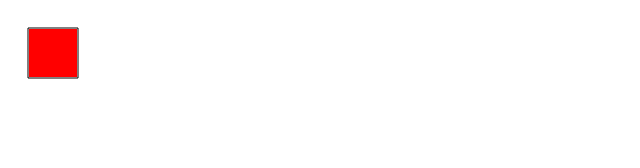
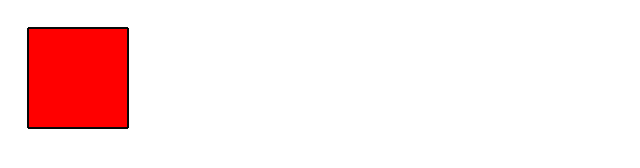
Before and after one commit to HatboyStudios/Javascript-Practice, a plain HTML site: page index.html in a window 1280 px wide. Shown: the whole page, without its empty margins (0-640 px from the left). Drawn offline with Linux system fonts and the light colour scheme.

Commit message:
elements connected

```diff
--- /dev/null
+++ b/game.js
@@ -0,0 +1,12 @@
+var player_test;
+
+function setup() {
+    player_test = new Sprite(20,20,100,100);
+}
+
+function draw() {
+    player_test.draw();
+}
+
+addInitializer(setup);
+addLoopFunc(draw);
--- a/index.html
+++ b/index.html
@@ -4,16 +4,16 @@
         <title>
             Javascript Engine
         </title>
-    </head>
-
-    <body>
-        <canvas id="game">
-
-        </canvas>
 
         <script src="libraries/core.js"></script>
         <script src="libraries/sprite.js"></script>
         <script src="libraries/loop.js"></script>
         <script src="libraries/init.js"></script>
+    </head>
+
+    <body onload="loadGame()">
+        <canvas id="game">
+        </canvas>
+        <script src="game.js"></script>
     </body>
 </html>
--- a/libraries/core.js
+++ b/libraries/core.js
@@ -1,3 +1,8 @@
-var canvas = document.getElementById("game");
+var canvas;
+var ctx;
 
-var ctx = canvas.getContext("2d");
+function loadGame() {
+    canvas = document.getElementById("game");
+    ctx = canvas.getContext("2d");
+    init();
+}
--- a/libraries/init.js
+++ b/libraries/init.js
@@ -11,11 +11,3 @@ function init() {
 function addInitializer(func) {
     intializer.push(func);
 }
-
-function testFunc() {
-    console.log("test function to run through initializer");
-}
-
-addInitializer(testFunc);
-
-init();
--- a/libraries/loop.js
+++ b/libraries/loop.js
@@ -11,12 +11,6 @@ function loopingFunc() {
     }
 }
 
-function testFunc() {
-    console.log("hello from loop");
-}
-
 function addLoopFunc(func) {
     looping.push(func);
 }
-
-addLoopFunc(testFunc);
--- a/libraries/sprite.js
+++ b/libraries/sprite.js
@@ -14,6 +14,3 @@ class Sprite {
         ctx.fillRect(this.x+1, this.y+1, this.w-2, this.h-2);
     }
 }
-
-let test = new Sprite(20,20,50,50);
-test.draw();
```
